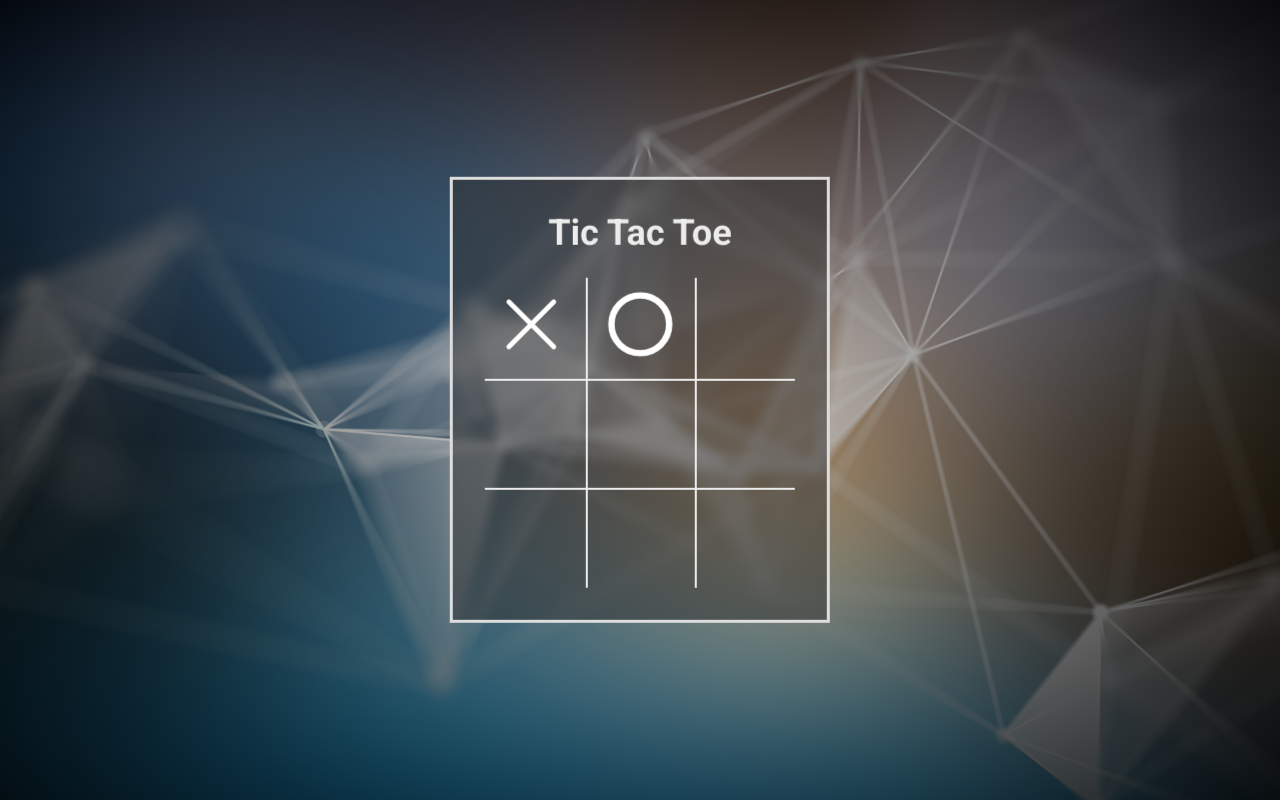
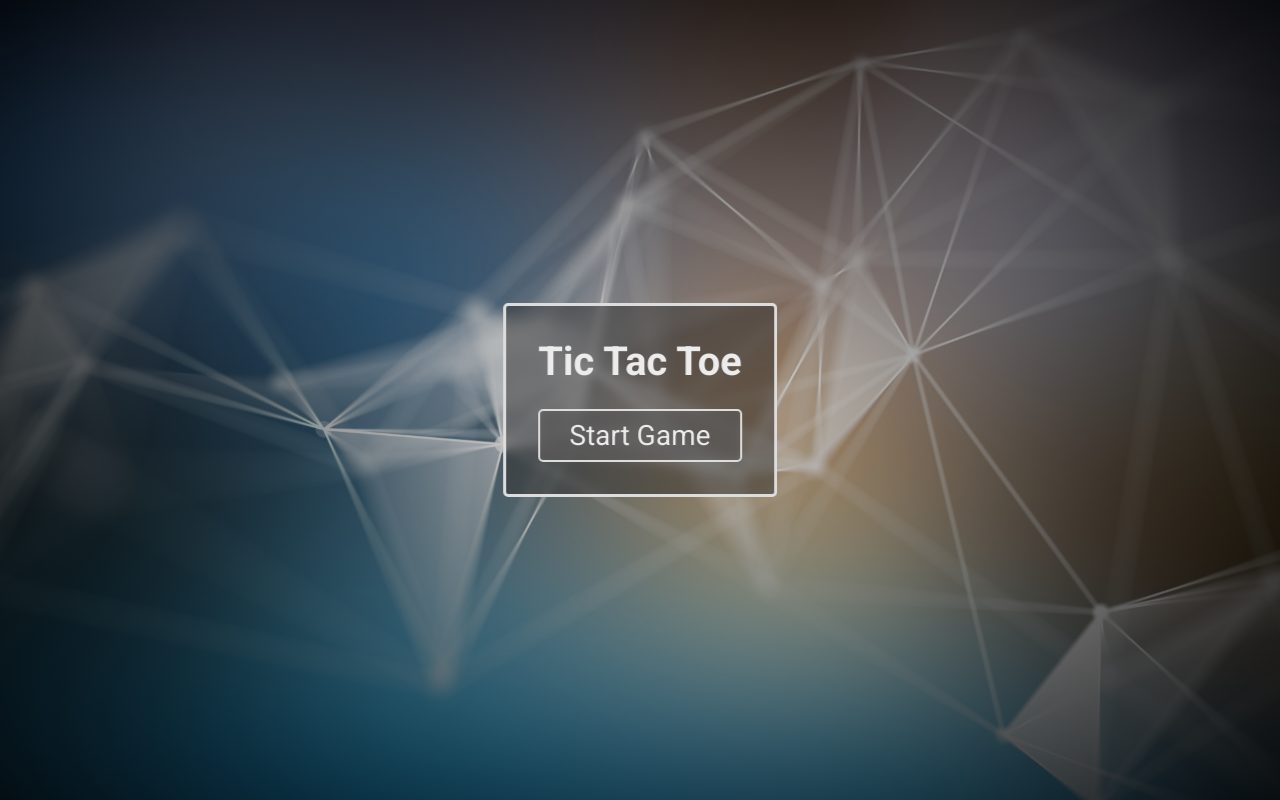
Before and after one commit to NCDUBS11/top_tictactoe, a plain HTML site: page index.html in a window 1280 px wide. Drawn offline with Linux system fonts and the light colour scheme.

Commit message:
Implement all JS besides final win check function

```diff
--- a/index.html
+++ b/index.html
@@ -5,39 +5,17 @@
     <meta name="viewport" content="width=device-width, initial-scale=1.0">
     <title>Tic Tac Toe Game</title>
     <link rel="stylesheet" href="./style.css">
-    <script defer src="./index.js"></script>
+    <script src="./index.js" defer></script>
 </head>
 <body>
     <div class="container">
         <h1 class="title">Tic Tac Toe</h1>
-        <div class="gameBoard">
-            <div class="boardSpace">
-                <img src="./x.svg" alt="">
-            </div>
-            <div class="boardSpace">
-                <img src="./o.svg" alt="">
-            </div>
-            <div class="boardSpace">
-                <img src="" alt="">
-            </div>
-            <div class="boardSpace">
-                <img src="" alt="">
-            </div>
-            <div class="boardSpace">
-                <img src="" alt="">
-            </div>
-            <div class="boardSpace">
-                <img src="" alt="">
-            </div>
-            <div class="boardSpace">
-                <img src="" alt="">
-            </div>
-            <div class="boardSpace">
-                <img src="" alt="">
-            </div>
-            <div class="boardSpace">
-                <img src="" alt="">
-            </div>
+        <div class="gameBoard" style = "display: none"></div>
+        <div class="startScreen" style = "display: block">
+            <button class="startBtn" onclick="tttGame.start()">Start Game</button>
+        </div>
+        <div class="gameOverScreen" style = "display: none">
+            <button class="gameOverBtn" onclick="tttGame.start()">Play Again</button>
         </div>
     </div>
 </body>
--- a/index.js
+++ b/index.js
@@ -24,6 +24,15 @@
 let tttGame = (function(){
 
     //Cache DOM Elements
+    const gameBoard = document.querySelector(".gameBoard");
+    const startScreen = document.querySelector(".startScreen");
+    const gameOverScreen = document.querySelector(".gameOverScreen");
+    // const startBtn = document.querySelector(".startBtn");
+    // const gameOverBtn = document.querySelector(".gameOverBtn");
+
+    //events
+    // startBtn.addEventListener("click", game());
+    // gameOverBtn.addEventListener("click", game());
 
     //If firstPlayer = true, game will prompt to "Player 1" and drop an "X".
     //False will prompt to "Player 2" and drop an "O"
@@ -48,32 +57,28 @@ let tttGame = (function(){
     //winner is declared and play again prompt shows.
     function game(){
         refresh();
-        newBoard();
         playerCreate();
+        turnCheck();
         render();
-
-        while(!gameOver){
-            turnCheck();
-            promptInput();
-            winCheck();
-        }
     }
 
 
     //Ran into issues where boardSpace and gameOver held previous states during testing.
     //Adding refresh to start of new game to ensure a clean start.
     function refresh(){
-        console.clear();
+        startScreen.style.display = "block";
+        gameOverScreen.style.display = "none";
+        gameBoard.style.display = "none";
+        // console.clear();
         firstPlayer = true;
         gameOver = false;
+        gameBoard.innerHTML = '';
         boardSpace = [];
+        newBoard();
     }
 
-    //REQUIRES creation of Player and corresponding token style
-    //Checks validity of player input and then iterates through boardspace.
-    //If match is found, relevant board space will be replaced by
-    //the current Player token. Returns 1 or 0 for selection function.
 
+    //generates a new board
     function newBoard(){
         let count = 0;
         for (let i = 0; i < 3; i++){
@@ -98,10 +103,9 @@ let tttGame = (function(){
         player_2.name = prompt("Player_2, please choose a name.");
         player_2.token = prompt("Player_2, please choose a token");
         tokenCheck(player_2);
-        console.clear();
+        // console.clear();
         return 1;
     }
-
 
     //Verify only a single character is used for a player's token.
     function tokenCheck(player){
@@ -114,9 +118,12 @@ let tttGame = (function(){
 
     //Reads firstPlayer status and sets activePlayer
     function turnCheck(){
-        if(firstPlayer) activePlayer = player_1;
-        else activePlayer = player_2;
-
+        if(firstPlayer){
+            activePlayer = player_1;
+        }
+        else {
+            activePlayer = player_2;
+        }
         return 1;
     }
 
@@ -134,39 +141,48 @@ let tttGame = (function(){
         for (let i = 0; i < boardSpace.length; i++){
             for (let j = 0; j < boardSpace[i].length; j++){
                 if (boardSpace[i][j] === `[${player_1.token}]`){
-                    player1Score += magicSquare[i][j];
+                    player1Score += Number(magicSquare[i][j]);
                     ++totalTokens;
                 }
                 else if (boardSpace[i][j] === `[${player_2.token}]`){
-                    player2Score += magicSquare[i][j];
+                    player2Score += Number(magicSquare[i][j]);
                     ++totalTokens;
                 }
             }
         }
         if (player1Score === 15){
-            console.log(`${player_1.name}, you've won the game. \n Congratulations!`)
+            console.log(`${player_1.name}, you've won the game. \n Congratulations!`);
+            gameBoard.style.display = "none";
+            gameOverScreen.style.display = "block";
+            gameOverScreen.innerText = `${player_1.name}, you've won the game. \n Congratulations!`;
             gameOver = true;
         }
         else if (player2Score === 15){
-            console.log(`${player_2.name}, you've won the game. \n Congratulations!`)
+            console.log(`${player_2.name}, you've won the game. \n Congratulations!`);            gameBoard.style.display = "none";
+            gameOverScreen.style.display = "block";
+            gameOverScreen.innerText = `${player_1.name}, you've won the game. \n Congratulations!`;
             gameOver = true;
         }
         else if(totalTokens === 9){
             console.log("The game has ended in a draw!");
+            gameBoard.style.display = "none";
+            gameOverScreen.style.display = "block";
+            gameOverScreen.innerText = "The game has ended in a draw!";
             gameOver = true;
         }
         return 1;
     }
 
     //get player input and validate
-    function promptInput(){
-        let input;
+    //**THIS WAS REMOVED. INPUT PROMPTED VIA LISTENERS ON BOARD PIECES**
+    // function promptInput(){
+    //     let input;
 
-        console.log(`${activePlayer.name}, please enter a location for your token.:`);
-        input = Number(prompt(`${activePlayer.name}, where do you want to set a token? (1-9)`));
-        validateInput(input);
-    }
-
+    //     console.log(`${activePlayer.name}, please enter a location for your token.:`);
+    //     input = Number(prompt(`${activePlayer.name}, where do you want to set a token? (1-9)`));
+    //     validateInput(input);
+    // }
+    //******************************************
 
     //Attempts to match input to a location within boardSpace. If successful
     //the number at the location will be replaced with player token and will return 1.
@@ -176,28 +192,62 @@ let tttGame = (function(){
                 for (let j = 0; j < boardSpace[i].length; j++){
                     if (boardSpace[i][j] === `[${input}]` && boardSpace[i][j] != player_1.token && boardSpace[i][j] != player_2.token){
                         boardSpace[i][j] = `[${activePlayer.token}]`;
-                        console.clear();
-                        render();
+                        // console.clear();
+                        consoleRender();
                         console.log(`You set a token at "${input}".`);
                         firstPlayer = !firstPlayer;
                         return 1;
                     }
                 }
             }
-            console.log("Invalid input.\n Please enter a value between 1-9\n that is still available on the board.");
+            console.log(input);
+            consoleRender();
+            console.log("Invalid input.\nPlease enter a value between 1-9\nthat is still available on the board.");
             return 0;
     }
 
 
-    //Prints out boardSpace to console
+    // Prints out boardSpace to console
+    // function render(){
+    //     for(let i = 0; i < boardSpace.length; i++){
+    //         console.log(boardSpace[i]);
+    //     }
+    // }
+
     function render(){
+        let tempNum = 0
+        for(let i = 0; i < boardSpace.length; i++){
+            for(let j = 0; j < boardSpace[i].length; j++){
+                ++tempNum;
+                const boardSquare = document.createElement("div");
+                boardSquare.setAttribute("id", `${tempNum}`);
+                boardSquare.setAttribute("class", "boardSquare");
+                boardSquare.addEventListener("click", ()=>{
+                    const input = Number(boardSquare.id);
+                    if(validateInput(input)){
+                        boardSquare.innerText = `${activePlayer.token}`;
+                        winCheck();
+                        turnCheck();
+                    }
+                });
+                gameBoard.appendChild(boardSquare);
+            }
+        }
+        startScreen.style.display = "none";
+        gameOverScreen.style.display = "none";
+        gameBoard.style.display = "grid";
+
+    }
+
+    function consoleRender(){
+        console.clear();
         for(let i = 0; i < boardSpace.length; i++){
             console.log(boardSpace[i]);
         }
     }
 
 
-    //methods available to user
+    // methods available to user
     return{
         start:game
     };
--- a/style.css
+++ b/style.css
@@ -7,7 +7,7 @@
     --fc-error: rgb(255, 0, 0);
     --fs-regular: clamp(1rem, 0.5rem + 2vw, 1.3rem);
     --fs-large: clamp(1.5rem, 0.6rem + 2.5vw, 1.75rem);
-    --fs-xlarge: clamp(1.5rem, 0.6rem + 3vw, 2.25rem);
+    --fs-xlarge: clamp(1.5rem, 0.6rem + 3vw, 2.5rem);
     --fs-xxlarge: clamp(2.5rem, 0.8rem + 5vw, 5rem);
     --fw-thin: 300;
     --fw-regular: 400;
@@ -42,6 +42,7 @@ body{
     background-color: var(--bg-color);
     backdrop-filter: blur(5px);
     border: 3px solid var(--brdr-color);
+    border-radius: 5px;
     min-width: 250px;
     max-width: 1000px;
     padding-inline: 2rem;
@@ -61,9 +62,10 @@ body{
     align-self: center;
 }
 
-.gameBoard{
+.gameBoard
+{
     font-weight: var(--fw-regular);
-    font-size: var(--fs-xlarge);
+    font-size: var(--fs-xxlarge);
     justify-self: center;
     align-self: center;
     padding: 0.5rem;
@@ -74,19 +76,41 @@ body{
     overflow: hidden;
 }
 
-.boardSpace{
-    aspect-ratio: 1/1;
-    min-width: var(--fs-xlarge);
-    margin-inline: auto;
-    position: relative;
-    display: grid;
-    justify-content: center;
-    align-items: center;
-
+button{
+    background-color: var(--bg-actColor);
+    border-radius: 5px;
+    width: 100%;
+    font-family: inherit;
+    font-size: var(--fs-large);
+    backdrop-filter: blur(5px);
+    border: 2px solid var(--brdr-color);
+    padding-block: 0.5rem;
 }
 
-.boardSpace::before,
-.boardSpace::after{
+button:hover{
+    scale: 1.1;
+}
+
+button:active{
+    scale: 0.9;
+}
+
+.boardSquare{
+    aspect-ratio: 1/1;
+    min-height: var(--fs-xxlarge);
+    margin-inline: auto;
+    display: flex;
+    position: relative;
+    align-items: center;
+    justify-content: center;
+}
+
+.boardSquare:hover{
+    cursor: pointer;
+}
+
+.boardSquare::before,
+.boardSquare::after{
     content: "";
     position: absolute;
     background-color: var(--fc-regular);
@@ -94,19 +118,14 @@ body{
 
 }
 
-img{
-    height: var(--fs-xxlarge);
-    filter: invert();
-}
-
-.boardSpace::after {
+.boardSquare::after {
     inline-size: 100vw;
     block-size: 2px;
     inset-inline-start: -5rem;
     inset-block-start: -1rem;
   }
 
-.boardSpace::before{
+.boardSquare::before{
     inline-size: 2px;
     block-size: 100vh;
     inset-inline-start: -1rem;
```
Also changed, not shown: o.svg (deleted), x.svg (deleted).
